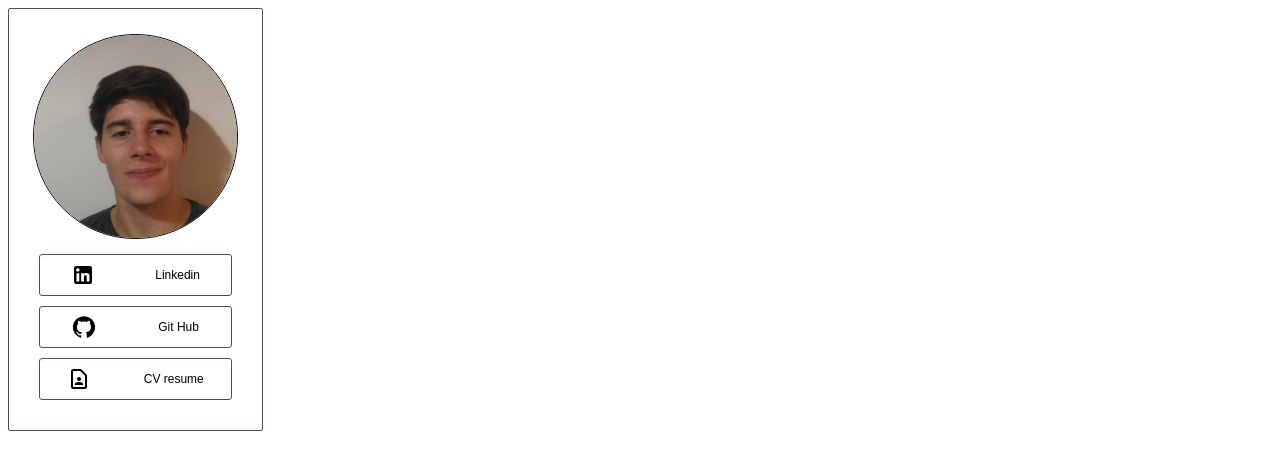
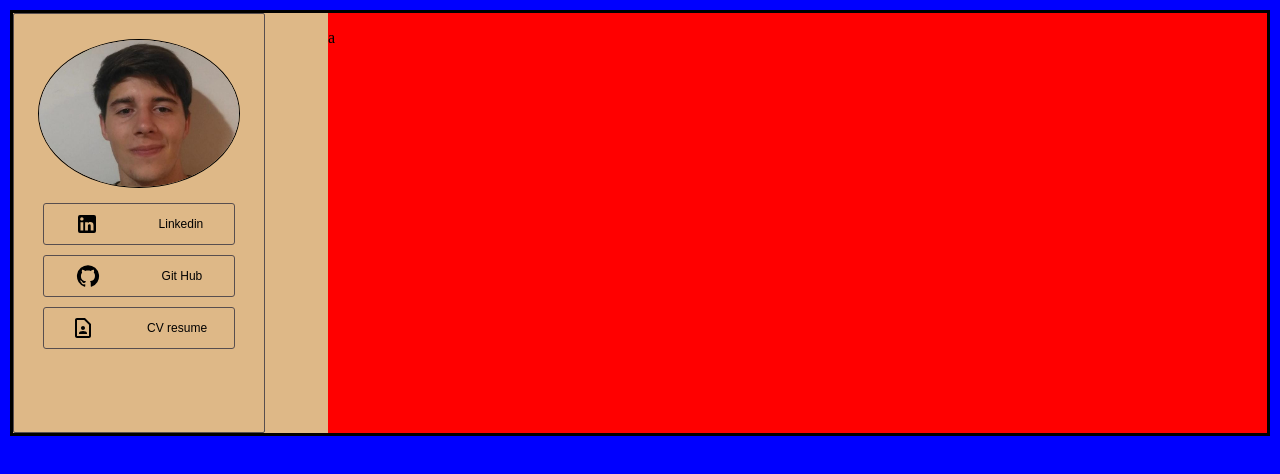
Before and after one commit to TomasPerez1/my_portfolio, a React (Create React App) app: page / in a window 1280 px wide. Shown: the top 474 px of the page. Built offline with nearby package versions, Linux system fonts and the light colour scheme.

Commit message:
fixing css err

```diff
--- a/public/index.html
+++ b/public/index.html
@@ -11,34 +11,11 @@
     />
     <meta name="viewport" content="initial-scale=1, width=device-width" />
     <link rel="apple-touch-icon" href="%PUBLIC_URL%/logo192.png" />
-    <!--
-      manifest.json provides metadata used when your web app is installed on a
-      user's mobile device or desktop. See https://developers.google.com/web/fundamentals/web-app-manifest/
-    -->
-    <link rel="manifest" href="%PUBLIC_URL%/manifest.json" />
-    <!--
-      Notice the use of %PUBLIC_URL% in the tags above.
-      It will be replaced with the URL of the `public` folder during the build.
-      Only files inside the `public` folder can be referenced from the HTML.
-
-      Unlike "/favicon.ico" or "favicon.ico", "%PUBLIC_URL%/favicon.ico" will
-      work correctly both with client-side routing and a non-root public URL.
-      Learn how to configure a non-root public URL by running `npm run build`.
-    -->
+    <link rel="manifest" href="%PUBLIC_URL%/manifest.json"/>
     <title>tp Portfolio</title>
   </head>
   <body>
     <noscript>You need to enable JavaScript to run this app.</noscript>
-    <div id="root"></div>
-    <!--
-      This HTML file is a template.
-      If you open it directly in the browser, you will see an empty page.
-
-      You can add webfonts, meta tags, or analytics to this file.
-      The build step will place the bundled scripts into the <body> tag.
-
-      To begin the development, run `npm start` or `yarn start`.
-      To create a production bundle, use `npm run build` or `yarn build`.
-    -->
+    <div id="root" style="margin: 0; padding: 0;"></div>
   </body>
 </html>
--- /dev/null
+++ b/src/App.css
@@ -0,0 +1,16 @@
+html {
+  margin: 10px;
+  padding: 0;
+}
+
+body {
+  background-color: blue;
+  border: 3px solid black;
+  padding: 0;
+  margin: 0;
+}
+
+.parent {
+  background-color: burlywood;
+  display: flex;
+}
--- a/src/App.js
+++ b/src/App.js
@@ -1,9 +1,12 @@
+import "./App.css"
 import SideCard from "./components/SideCard/SideCard";
+import Main from "./components/Main/Main";
 
 function App() {
   return (
-    <div>
+    <div className="parent">
       <SideCard/>
+      <Main/>
     </div>
   );
 }
--- a/src/components/Main/Main.css
+++ b/src/components/Main/Main.css
@@ -0,0 +1,5 @@
+.main_container {
+  background-color: red;
+  width: 75%;
+
+}
--- a/src/components/Main/Main.jsx
+++ b/src/components/Main/Main.jsx
@@ -0,0 +1,9 @@
+import "./Main.css"
+
+export default function Main() {
+  return (
+    <div className="main_container">
+      <p>a</p>
+    </div>
+  )
+}
--- a/src/components/SideCard/SideCard.css
+++ b/src/components/SideCard/SideCard.css
@@ -1,3 +1,4 @@
+
 .container {
   border: 1px solid rgb(88, 78, 78);
   border-radius: 2px;
@@ -6,6 +7,7 @@
   display: flex;
   flex-direction: column;
   align-items: center;
+  margin-right: 5%;
 }
 
 .item {
--- a/src/components/SideCard/SideCard.jsx
+++ b/src/components/SideCard/SideCard.jsx
@@ -16,7 +16,7 @@ export default function SideCard() {
         sx={{
           marginBottom: "10px",
           width: "80%",
-          height: "80%",
+          height: "40%",
           border: "0.8px solid black"
         }}
       />
@@ -39,7 +39,7 @@ export default function SideCard() {
       <a
         className="item"
         href={CV}
-        download=""
+        download="CV_Tomas_Perez"
       >
         <ContactPageOutlinedIcon/>
         <p className="text">CV resume</p>
```
